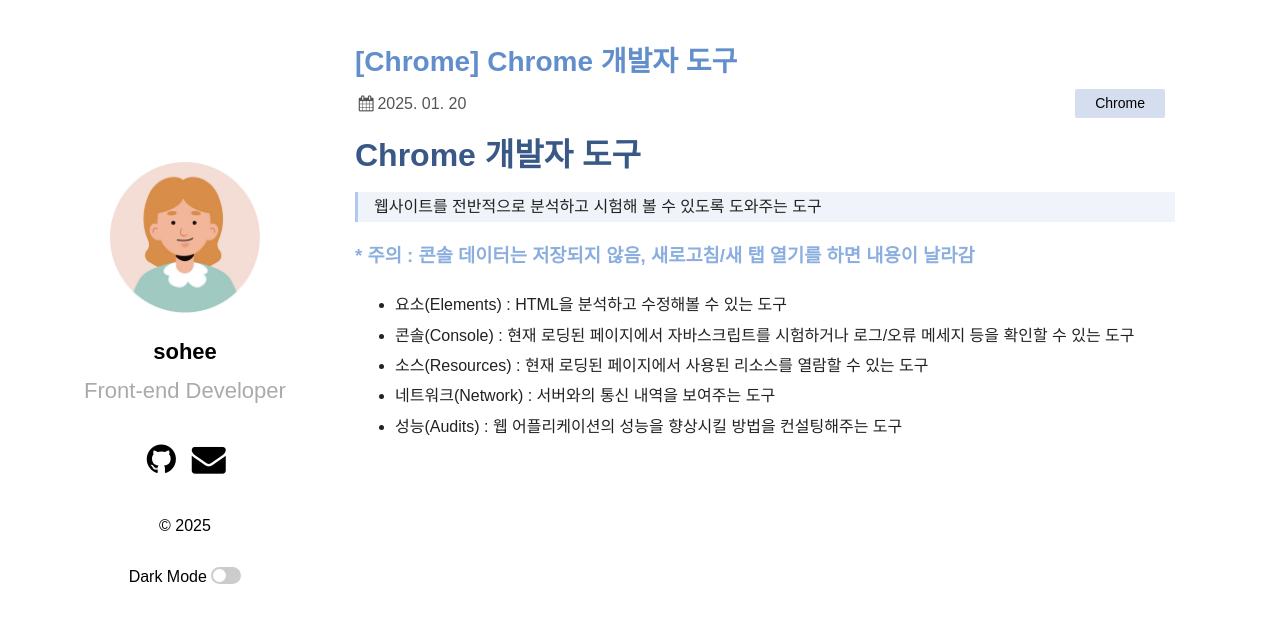
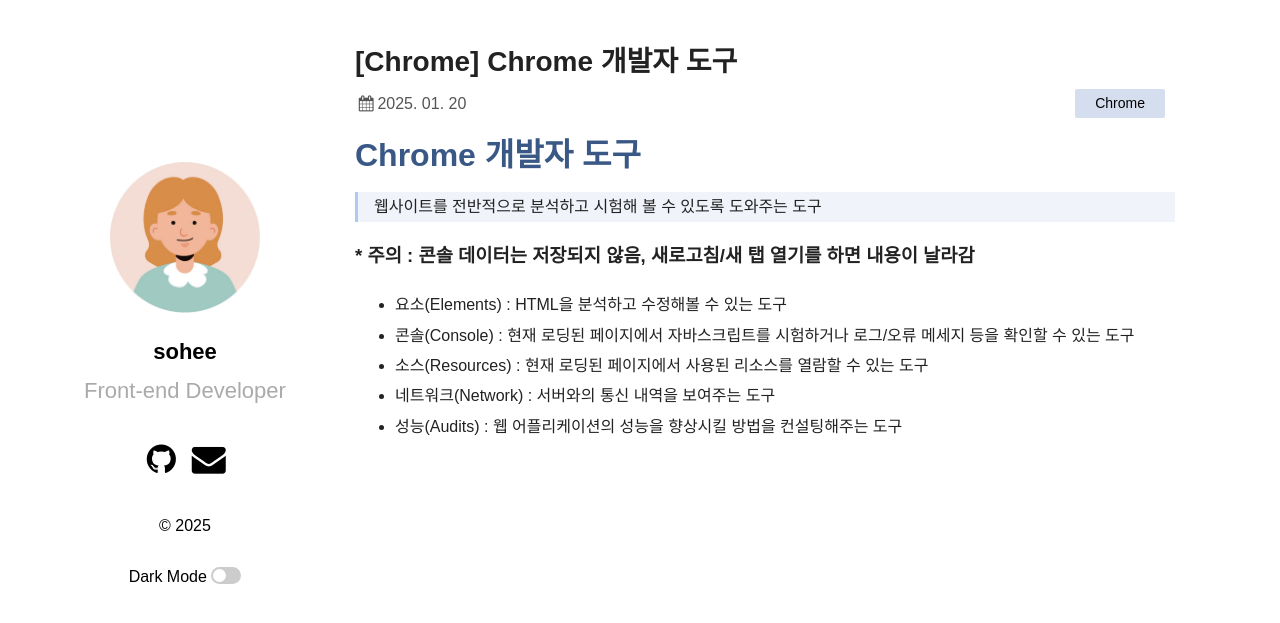
Before and after one commit to shkim00216/shkim00216.github.io, a Jekyll site: the page built from _posts/2025-01-20-1-Chrome_dev.md, in a window 1280 px wide. Shown: the top 623 px of the page. Built offline with Jekyll 4.4.1, drawn with Linux system fonts in a browser that asks for light colours; some web fonts are replaced.

Commit message:
update scss

```diff
--- a/_sass/ext/_normalize.scss
+++ b/_sass/ext/_normalize.scss
@@ -138,19 +138,13 @@
   color: #395886;
 }
 .dark h1 {
-  color: #8aaee0;
+  color: #628ecb;
 }
 h2 {
   color: #628ecb;
 }
 .dark h2 {
-  color: #b1c9ef;
-}
-h3 {
   color: #8aaee0;
-}
-.dark h3 {
-  color: #d5deef;
 }
 
 //
--- a/_sass/plain.scss
+++ b/_sass/plain.scss
@@ -226,6 +226,7 @@
   line-height: 1.2em;
   font-size: 28px;
   margin-bottom: 10px;
+  color: #222222;
 }
 .posts,
 .post-container {
```
